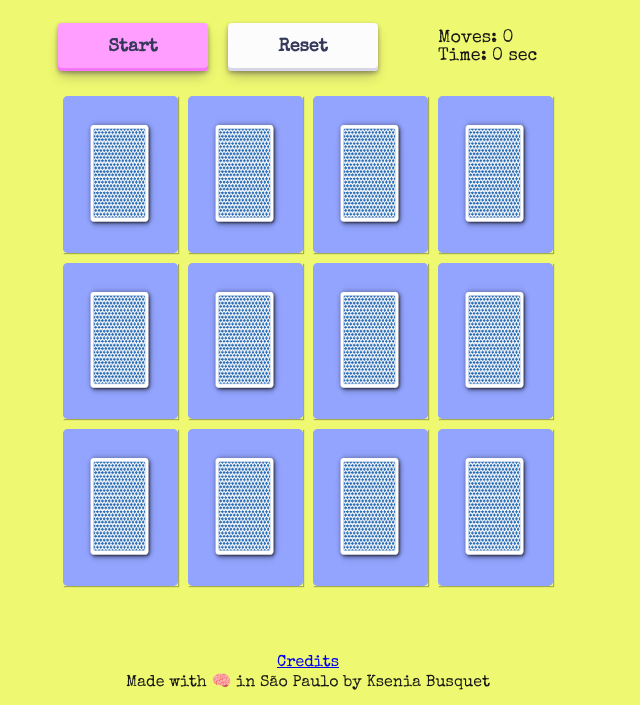
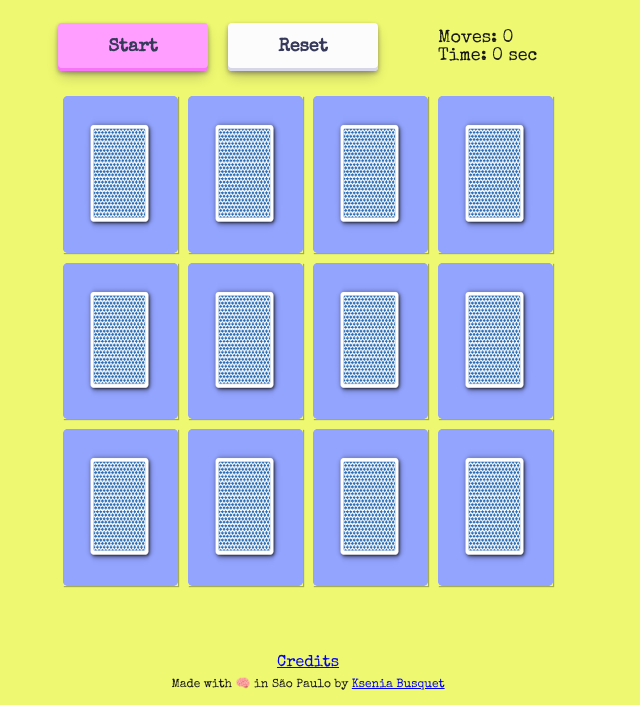
Before and after one commit to kseniabusquet/project-1-memory-game, a plain HTML site: page index.html in a window 1280 px wide. Shown: the part 95-800 px from the top of the page, without its empty margins (332-972 px from the left). Drawn offline with nearby package versions, Linux system fonts and the light colour scheme.

Commit message:
added Github profile link

```diff
--- a/assets/styles/style.css
+++ b/assets/styles/style.css
@@ -143,6 +143,11 @@ footer {
     box-shadow: rgba(45, 35, 66, 0.4) 0 2px 4px,rgba(45, 35, 66, 0.3) 0 7px 13px -3px,#f674f6 0 -3px 0 inset;
 }
 
+#made-with-brain {
+    margin-top: 5px;
+    font-size: 12px;
+}
+
 #pink-bg {
     width: 500px;
 }
--- a/index.html
+++ b/index.html
@@ -94,7 +94,7 @@
 
     <footer>
         <p><a class = "credits" href = "credits.html">Credits</a></p>
-        <p>Made with 🧠 in São Paulo by Ksenia Busquet</p>
+        <p id = "made-with-brain">Made with 🧠 in São Paulo by <a href = "https://github.com/kseniabusquet">Ksenia Busquet</a></p>
     </footer>
 </div>
 
```
